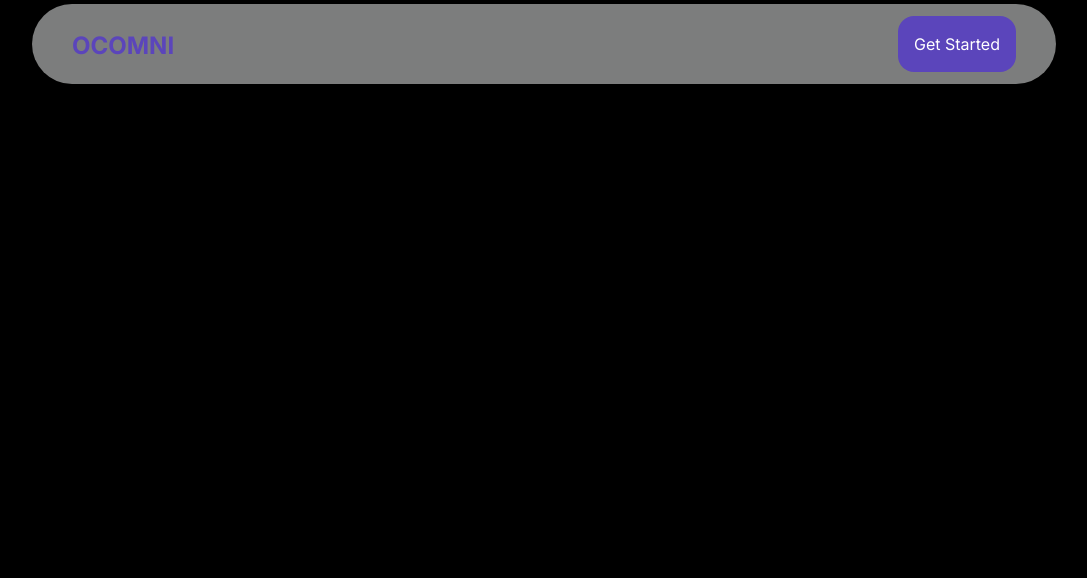
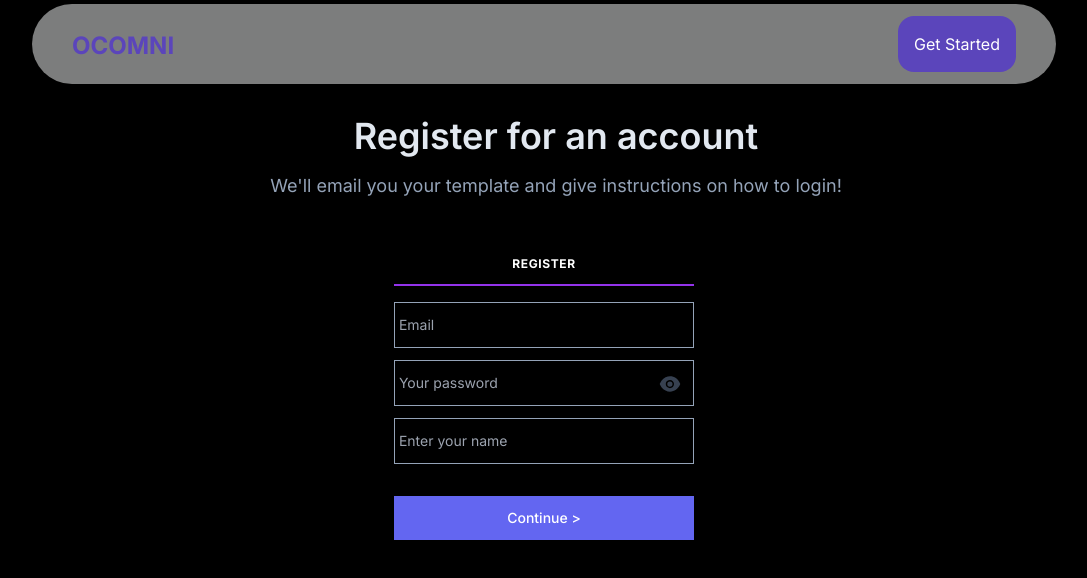
Before and after one commit to akibiaons/ocomni-landing, a Next.js app: page /register in a window 1280 px wide. Shown: the top 578 px of the page, without its empty margins (96-1183 px from the left). Built offline with nearby package versions, Linux system fonts and the light colour scheme.

Commit message:
Add register component. Will break??

```diff
--- a/app/register/page.tsx
+++ b/app/register/page.tsx
@@ -12,6 +12,8 @@
 // import { db } from "@/firebaseConfig";
 // // React Icons Imports
 // import { AiFillEyeInvisible, AiFillEye } from "react-icons/ai";
+
+import RegisterUi from "@/components/ui/register-ui";
 
 // import { toast } from "react-toastify";
 
@@ -72,7 +74,9 @@ export default function Register() {
   // }
   return (
     <>
-      <div></div>
+      <div>
+        <RegisterUi></RegisterUi>
+      </div>
     </>
   );
 }
```
